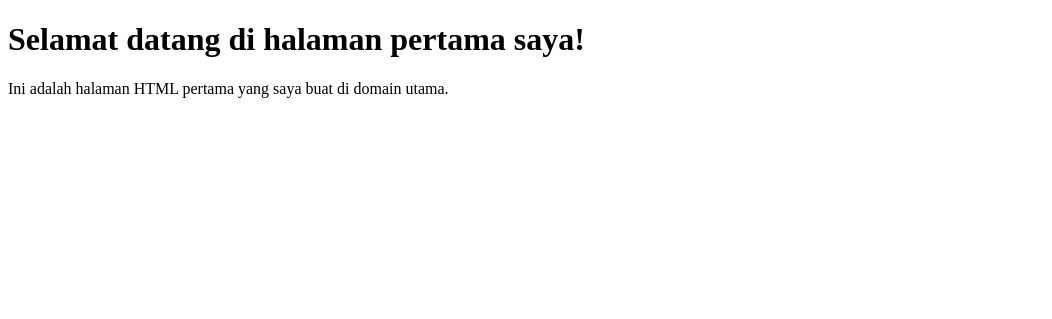
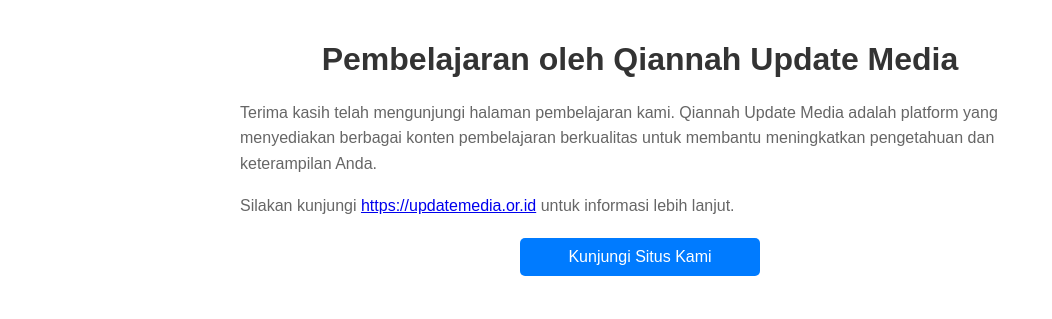
Before and after one commit to updatemediaorid/updatemediaorid.github.io, a plain HTML site: page index.html in a window 1280 px wide. Shown: the whole page, without its empty margins (0-1052 px from the left). Drawn offline with Linux system fonts and the light colour scheme.

Commit message:
Update index.html

```diff
--- a/index.html
+++ b/index.html
@@ -1,10 +1,56 @@
 <!DOCTYPE html>
-<html>
+<html lang="en">
 <head>
-  <title>Halaman Pertama Saya</title>
+    <meta charset="UTF-8">
+    <meta name="viewport" content="width=device-width, initial-scale=1.0">
+    <title>Pembelajaran oleh Qiannah Update Media</title>
+    <style>
+        /* Gaya CSS untuk halaman */
+        body {
+            font-family: Arial, sans-serif;
+            margin: 0;
+            padding: 0;
+        }
+
+        .container {
+            max-width: 800px;
+            margin: 0 auto;
+            padding: 20px;
+        }
+
+        h1 {
+            text-align: center;
+            color: #333;
+        }
+
+        p {
+            color: #666;
+            line-height: 1.6;
+        }
+
+        .cta-button {
+            display: block;
+            width: 200px;
+            margin: 20px auto;
+            padding: 10px 20px;
+            text-align: center;
+            background-color: #007bff;
+            color: #fff;
+            text-decoration: none;
+            border-radius: 5px;
+        }
+
+        .cta-button:hover {
+            background-color: #0056b3;
+        }
+    </style>
 </head>
 <body>
-  <h1>Selamat datang di halaman pertama saya!</h1>
-  <p>Ini adalah halaman HTML pertama yang saya buat di domain utama.</p>
+    <div class="container">
+        <h1>Pembelajaran oleh Qiannah Update Media</h1>
+        <p>Terima kasih telah mengunjungi halaman pembelajaran kami. Qiannah Update Media adalah platform yang menyediakan berbagai konten pembelajaran berkualitas untuk membantu meningkatkan pengetahuan dan keterampilan Anda.</p>
+        <p>Silakan kunjungi <a href="https://updatemedia.or.id">https://updatemedia.or.id</a> untuk informasi lebih lanjut.</p>
+        <a href="https://updatemedia.or.id" class="cta-button">Kunjungi Situs Kami</a>
+    </div>
 </body>
 </html>
```
